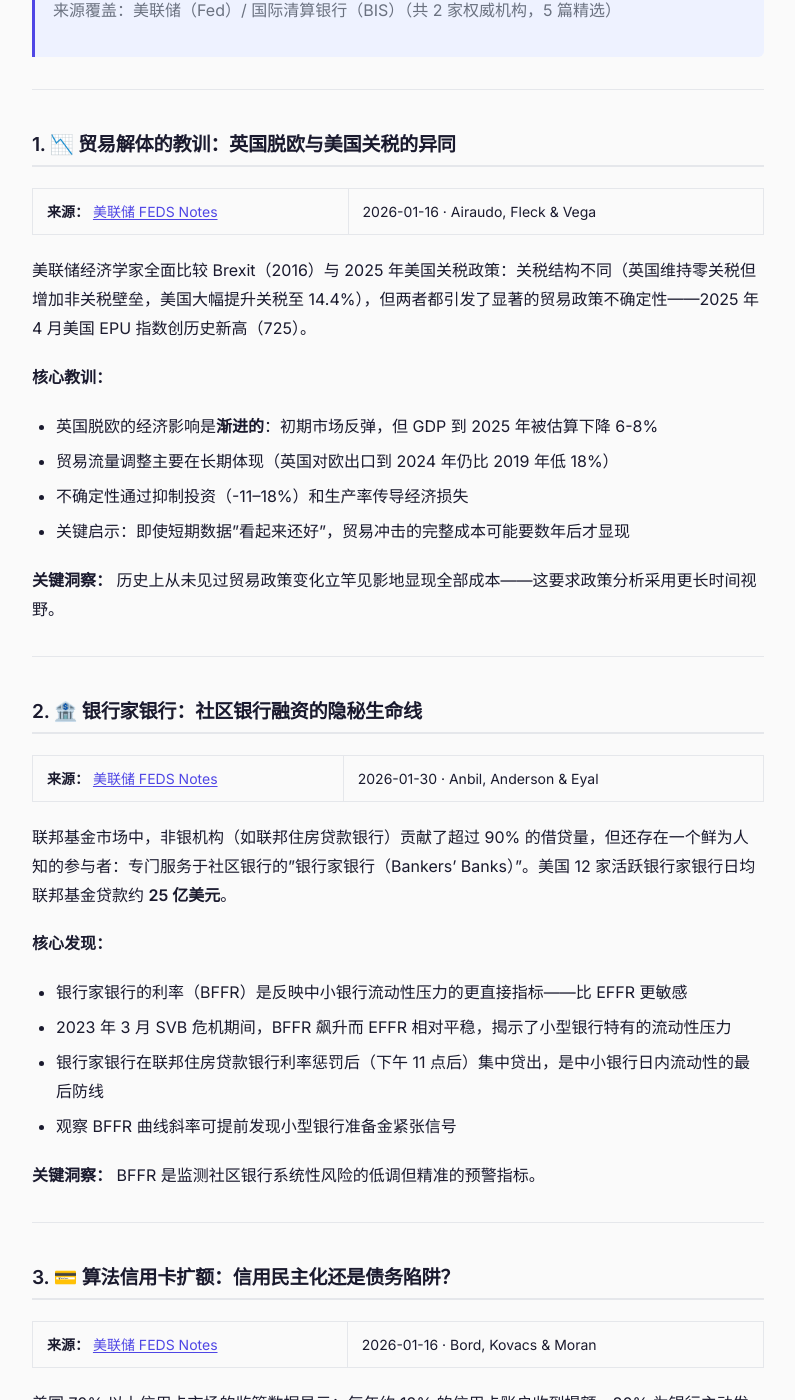
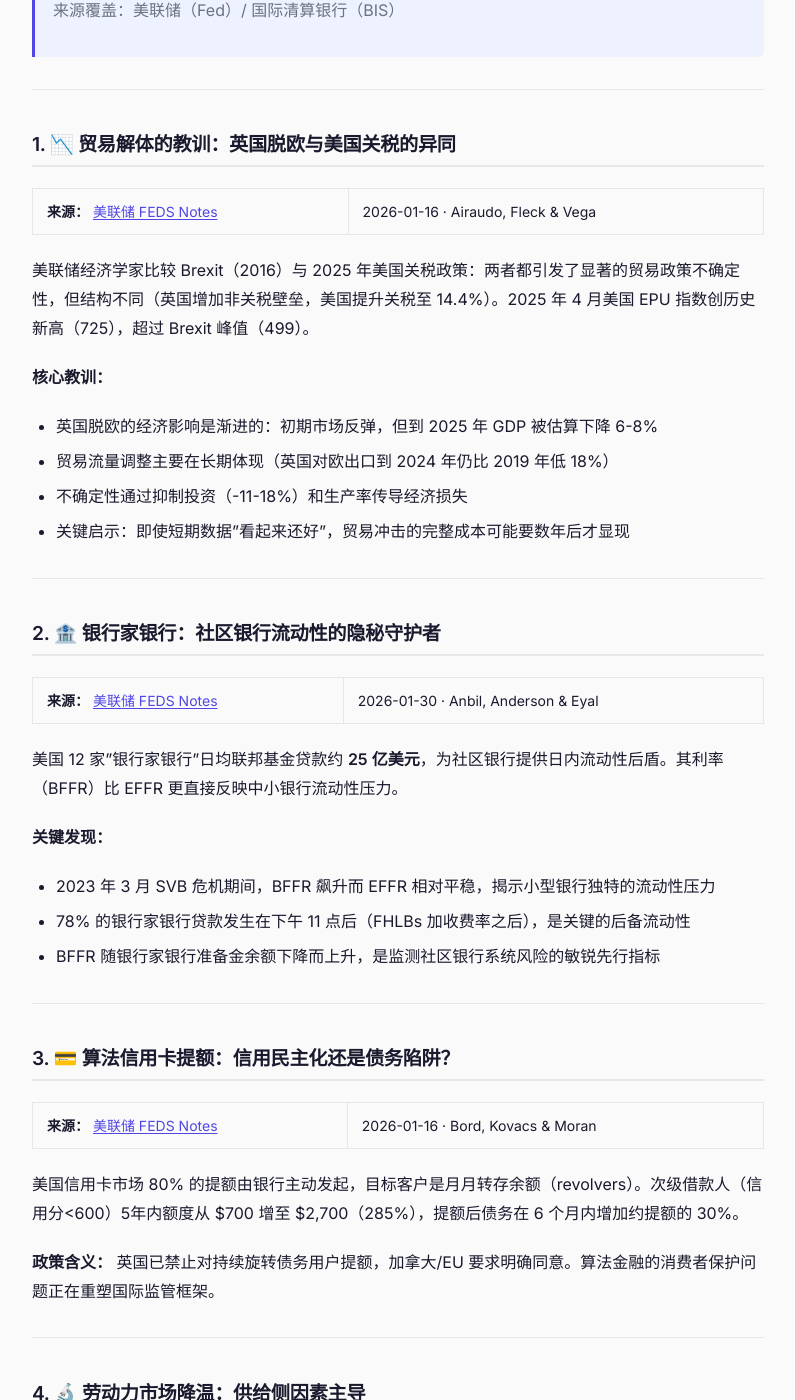
Before and after one commit to chengenbao/chengenbao.github.io, a Jekyll site: the page built from _reading_list/2026-03-01-finance.md, in a window 1280 px wide and 1400 px high, scrolled down 448 px. Shown: the whole window, without its empty margins (242-1037 px from the left). Built offline with Jekyll 4.4.1, drawn with Linux system fonts in a browser that asks for light colours; some of the changed text lies outside the part shown.

Commit message:
fix: final 0301-finance with 4 unique articles (Brexit/Bankers'/MoreCredit/LaborMarket) + BIS

```diff
--- a/_reading_list/2026-03-01-finance.md
+++ b/_reading_list/2026-03-01-finance.md
@@ -1,14 +1,14 @@
 ---
 layout: reading
-title: "财经精选 2026-03-01：贸易解体教训 / 银行家银行 / 信用卡算法扩额 / 劳动力市场软化"
+title: "财经精选 2026-03-01：贸易解体教训 / 银行家银行 / 信用卡算法 / 劳动力市场软化"
 category: finance
-tags: [Finance, Fed, 贸易政策, Brexit, 货币政策, 信用卡, 劳动力市场]
+tags: [Finance, Fed, Brexit, 贸易政策, 劳动力市场, 信用卡, BIS]
 date: 2026-03-01
 ---
 
 # 💰 2026-03-01 · 财经精选
 
-> 来源覆盖：美联储（Fed）/ 国际清算银行（BIS）（共 2 家权威机构，5 篇精选）
+> 来源覆盖：美联储（Fed）/ 国际清算银行（BIS）
 
 ---
 
@@ -16,57 +16,44 @@
 
 **来源：** [美联储 FEDS Notes](https://www.federalreserve.gov/econres/notes/feds-notes/lessons-from-brexit-on-the-effects-of-trade-disintegration-20260116.html) | 2026-01-16 · Airaudo, Fleck & Vega
 
-美联储经济学家全面比较 Brexit（2016）与 2025 年美国关税政策：关税结构不同（英国维持零关税但增加非关税壁垒，美国大幅提升关税至 14.4%），但两者都引发了显著的贸易政策不确定性——2025 年 4 月美国 EPU 指数创历史新高（725）。
+美联储经济学家比较 Brexit（2016）与 2025 年美国关税政策：两者都引发了显著的贸易政策不确定性，但结构不同（英国增加非关税壁垒，美国提升关税至 14.4%）。2025 年 4 月美国 EPU 指数创历史新高（725），超过 Brexit 峰值（499）。
 
 **核心教训：**
-- 英国脱欧的经济影响是**渐进的**：初期市场反弹，但 GDP 到 2025 年被估算下降 6-8%
+- 英国脱欧的经济影响是渐进的：初期市场反弹，但到 2025 年 GDP 被估算下降 6-8%
 - 贸易流量调整主要在长期体现（英国对欧出口到 2024 年仍比 2019 年低 18%）
-- 不确定性通过抑制投资（-11–18%）和生产率传导经济损失
+- 不确定性通过抑制投资（-11-18%）和生产率传导经济损失
 - 关键启示：即使短期数据"看起来还好"，贸易冲击的完整成本可能要数年后才显现
-
-**关键洞察：** 历史上从未见过贸易政策变化立竿见影地显现全部成本——这要求政策分析采用更长时间视野。
 
 ---
 
-## 2. 🏦 银行家银行：社区银行融资的隐秘生命线
+## 2. 🏦 银行家银行：社区银行流动性的隐秘守护者
 
 **来源：** [美联储 FEDS Notes](https://www.federalreserve.gov/econres/notes/feds-notes/bankers-banks-and-their-role-in-the-federal-funds-market-20260130.html) | 2026-01-30 · Anbil, Anderson & Eyal
 
-联邦基金市场中，非银机构（如联邦住房贷款银行）贡献了超过 90% 的借贷量，但还存在一个鲜为人知的参与者：专门服务于社区银行的"银行家银行（Bankers' Banks）"。美国 12 家活跃银行家银行日均联邦基金贷款约 **25 亿美元**。
+美国 12 家"银行家银行"日均联邦基金贷款约 **25 亿美元**，为社区银行提供日内流动性后盾。其利率（BFFR）比 EFFR 更直接反映中小银行流动性压力。
 
-**核心发现：**
-- 银行家银行的利率（BFFR）是反映中小银行流动性压力的更直接指标——比 EFFR 更敏感
-- 2023 年 3 月 SVB 危机期间，BFFR 飙升而 EFFR 相对平稳，揭示了小型银行特有的流动性压力
-- 银行家银行在联邦住房贷款银行利率惩罚后（下午 11 点后）集中贷出，是中小银行日内流动性的最后防线
-- 观察 BFFR 曲线斜率可提前发现小型银行准备金紧张信号
-
-**关键洞察：** BFFR 是监测社区银行系统性风险的低调但精准的预警指标。
+**关键发现：**
+- 2023 年 3 月 SVB 危机期间，BFFR 飙升而 EFFR 相对平稳，揭示小型银行独特的流动性压力
+- 78% 的银行家银行贷款发生在下午 11 点后（FHLBs 加收费率之后），是关键的后备流动性
+- BFFR 随银行家银行准备金余额下降而上升，是监测社区银行系统风险的敏锐先行指标
 
 ---
 
-## 3. 💳 算法信用卡扩额：信用民主化还是债务陷阱？
+## 3. 💳 算法信用卡提额：信用民主化还是债务陷阱？
 
 **来源：** [美联储 FEDS Notes](https://www.federalreserve.gov/econres/notes/feds-notes/more-credit-more-debt-new-evidence-on-automated-credit-decisions-20260116.html) | 2026-01-16 · Bord, Kovacs & Moran
 
-美国 70% 以上信用卡市场的监管数据显示：每年约 12% 的信用卡账户收到提额，80% 为银行主动发起。银行的目标是：向月月转存余额（revolvers）的用户提额——这类用户比"全额还清者"更赚钱。
+美国信用卡市场 80% 的提额由银行主动发起，目标客户是月月转存余额（revolvers）。次级借款人（信用分<600）5年内额度从 $700 增至 $2,700（285%），提额后债务在 6 个月内增加约提额的 30%。
 
-**关键发现：**
-- 次级借款人（信用分 <600）5 年内信用额度从 700 美元增至 2,700 美元（285% 增幅）
-- 收到提额后，借款人的循环余额在 6 个月内恢复到提额比例，实际增加债务约为提额的 30%
-- 对自控力差的消费者，算法提额实质上是"鼓励过度负债"
-- 英国已禁止对持续旋转债务用户提额；加拿大要求明确同意；欧盟 2026 年实施类似规定
-
-**关键洞察：** 算法金融产品的消费者福利问题正在重塑国际监管框架——中国消费金融监管可从中借鉴。
+**政策含义：** 英国已禁止对持续旋转债务用户提额，加拿大/EU 要求明确同意。算法金融的消费者保护问题正在重塑国际监管框架。
 
 ---
 
-## 4. 🔬 劳动力市场降温：供给侧因素主导，需求侧贡献有限
+## 4. 🔬 劳动力市场降温：供给侧因素主导
 
 **来源：** [美联储 FEDS Notes](https://www.federalreserve.gov/econres/notes/feds-notes/model-perspectives-on-supply-and-demand-factors-behind-a-soft-labor-market-20260130.html) | 2026-01-30 · Cascaldi-Garcia & Morales-Jiménez
 
-2025 年下半年就业增速明显放缓，VAR 统计模型和 DSGE 结构模型双双指向**供给侧因素**（移民减少、劳动参与率下降）是主因，需求侧（企业招聘意愿下降）仅有温和负贡献，不足以解释就业降温的全貌。
-
-**关键含义：** 供给侧驱动的就业放缓对货币政策的应对空间有限，需重视移民政策对劳动力供给的长期结构影响。
+VAR 统计模型和 DSGE 结构模型双双指向**供给侧因素**（移民减少、劳动参与率下降）是 2025 年就业增速放缓的主因，需求侧仅有温和负贡献。就业-人口比（EPOP）下降 40bp 主要由供给因素解释，这对货币政策应对空间具有重要含义。
 
 ---
 
@@ -74,9 +61,7 @@
 
 **来源：** [BIS Quarterly Review](https://www.bis.org/publ/qtrpdf/r_qt2503.htm) | 2025-03-11
 
-BIS 2025Q1 季报聚焦：金融市场波动、私人信贷市场扩张风险、后通胀时代各央行政策分化、美元融资依赖与新兴市场脆弱性。
-
-**关键洞察：** 私人信贷市场快速扩张是当前金融稳定性核心关切，BIS 提供最权威的跨境分析视角。
+BIS 2025Q1 季报聚焦：金融市场波动、私人信贷市场扩张风险、后通胀时代各央行政策分化、美元融资依赖与新兴市场脆弱性。私人信贷市场快速扩张是当前金融稳定性核心关切。
 
 ---
 
```
